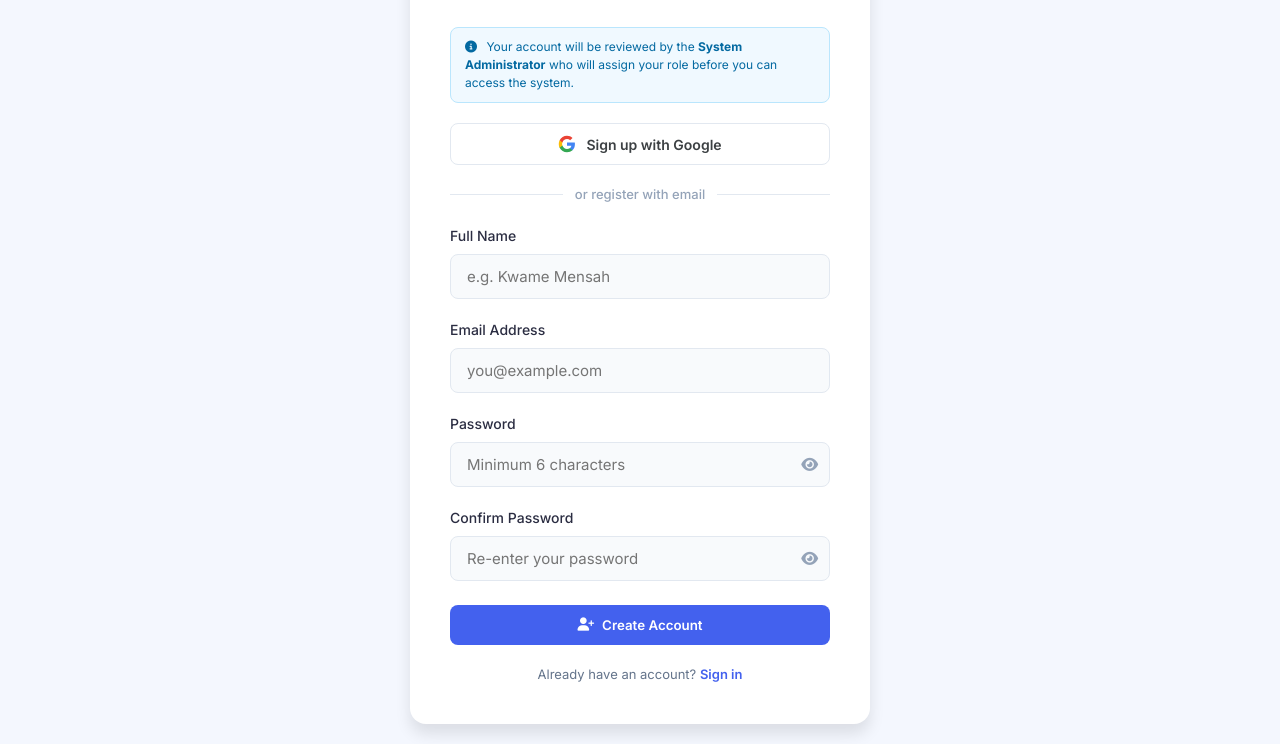
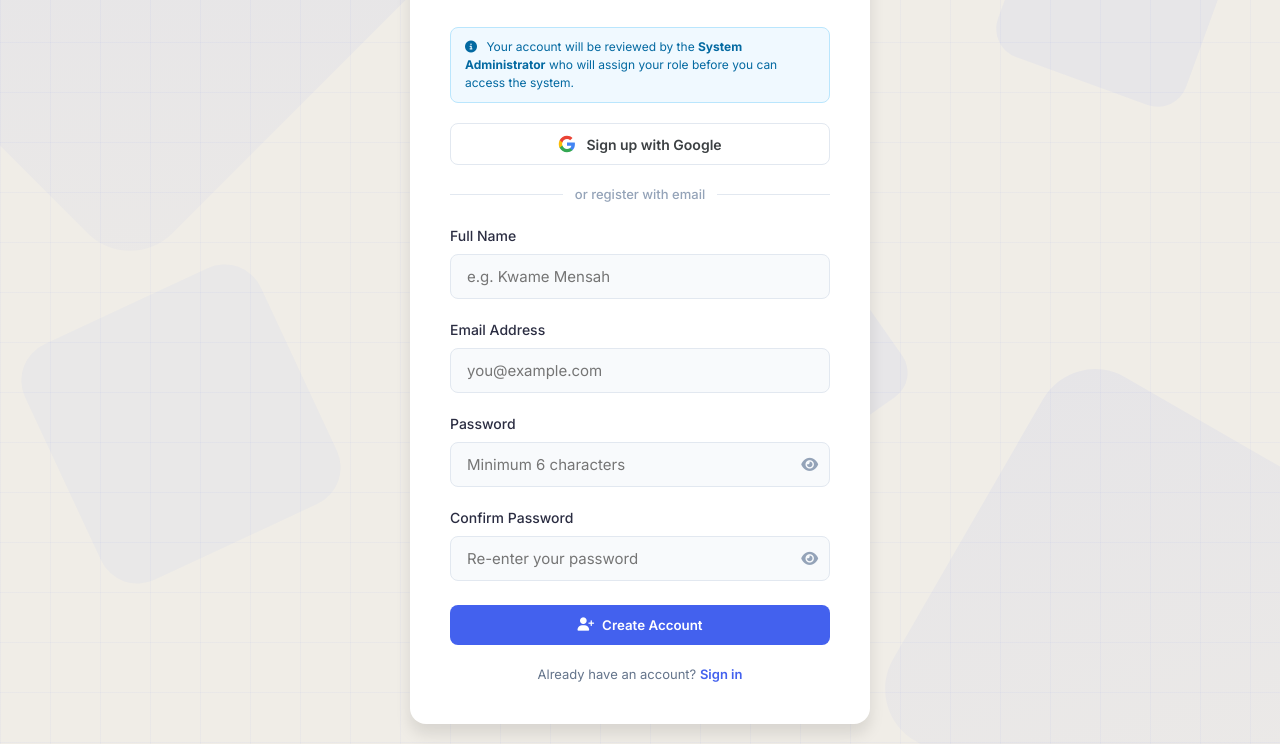
Before and after one commit to ProjectsFromBossJoel/GTEC-Guest-Lodge, a plain HTML site: page register.html in a window 1280 px wide. Shown: the part 208-952 px from the top of the page. Drawn offline with Linux system fonts and the light colour scheme; no server answers.

Commit message:
login and signup page update

```diff
--- a/css/style.css
+++ b/css/style.css
@@ -61,6 +61,36 @@ ul {
     align-items: center;
     justify-content: center;
     padding: 20px;
+    background-color: #f0ede7;
+    position: relative;
+    overflow: hidden;
+}
+
+/* Diagonal geometric shapes */
+.auth-container::before {
+    content: '';
+    position: absolute;
+    top: -120px;
+    left: -120px;
+    width: 500px;
+    height: 500px;
+    border-radius: 60px;
+    background: linear-gradient(135deg, rgba(67,97,238,0.08), rgba(67,97,238,0.03));
+    transform: rotate(45deg);
+    pointer-events: none;
+}
+
+.auth-container::after {
+    content: '';
+    position: absolute;
+    bottom: -100px;
+    right: -80px;
+    width: 420px;
+    height: 420px;
+    border-radius: 60px;
+    background: linear-gradient(135deg, rgba(67,97,238,0.06), rgba(67,97,238,0.02));
+    transform: rotate(30deg);
+    pointer-events: none;
 }
 
 .auth-card {
@@ -71,6 +101,8 @@ ul {
     border-radius: var(--radius-lg);
     box-shadow: var(--shadow-lg);
     text-align: center;
+    position: relative;
+    z-index: 1;
 }
 
 .auth-title {
--- a/register.html
+++ b/register.html
@@ -63,6 +63,21 @@
 
 <body>
     <div class="auth-container">
+
+        <!-- Background shapes -->
+        <div aria-hidden="true" style="position:absolute;inset:0;pointer-events:none;overflow:hidden;z-index:0;">
+            <div style="position:absolute;top:10%;right:5%;width:200px;height:200px;border-radius:30px;
+                background:rgba(67,97,238,0.05);transform:rotate(20deg);"></div>
+            <div style="position:absolute;bottom:20%;left:4%;width:260px;height:260px;border-radius:40px;
+                background:rgba(67,97,238,0.04);transform:rotate(-25deg);"></div>
+            <div style="position:absolute;top:50%;left:55%;width:180px;height:180px;border-radius:30px;
+                background:rgba(67,97,238,0.05);transform:rotate(55deg);"></div>
+            <div style="position:absolute;inset:0;
+                background-image:linear-gradient(rgba(67,97,238,0.04) 1px,transparent 1px),
+                linear-gradient(90deg,rgba(67,97,238,0.04) 1px,transparent 1px);
+                background-size:50px 50px;"></div>
+        </div>
+
         <div class="auth-card">
             <img src="img/logo1.jpg" alt="Logo" class="logo" style="width:80px;height:80px;" align="center">
             <h1 class="auth-title">Create Account</h1>
```
Also changed, not shown: admin.html (+16 -0 lines).
